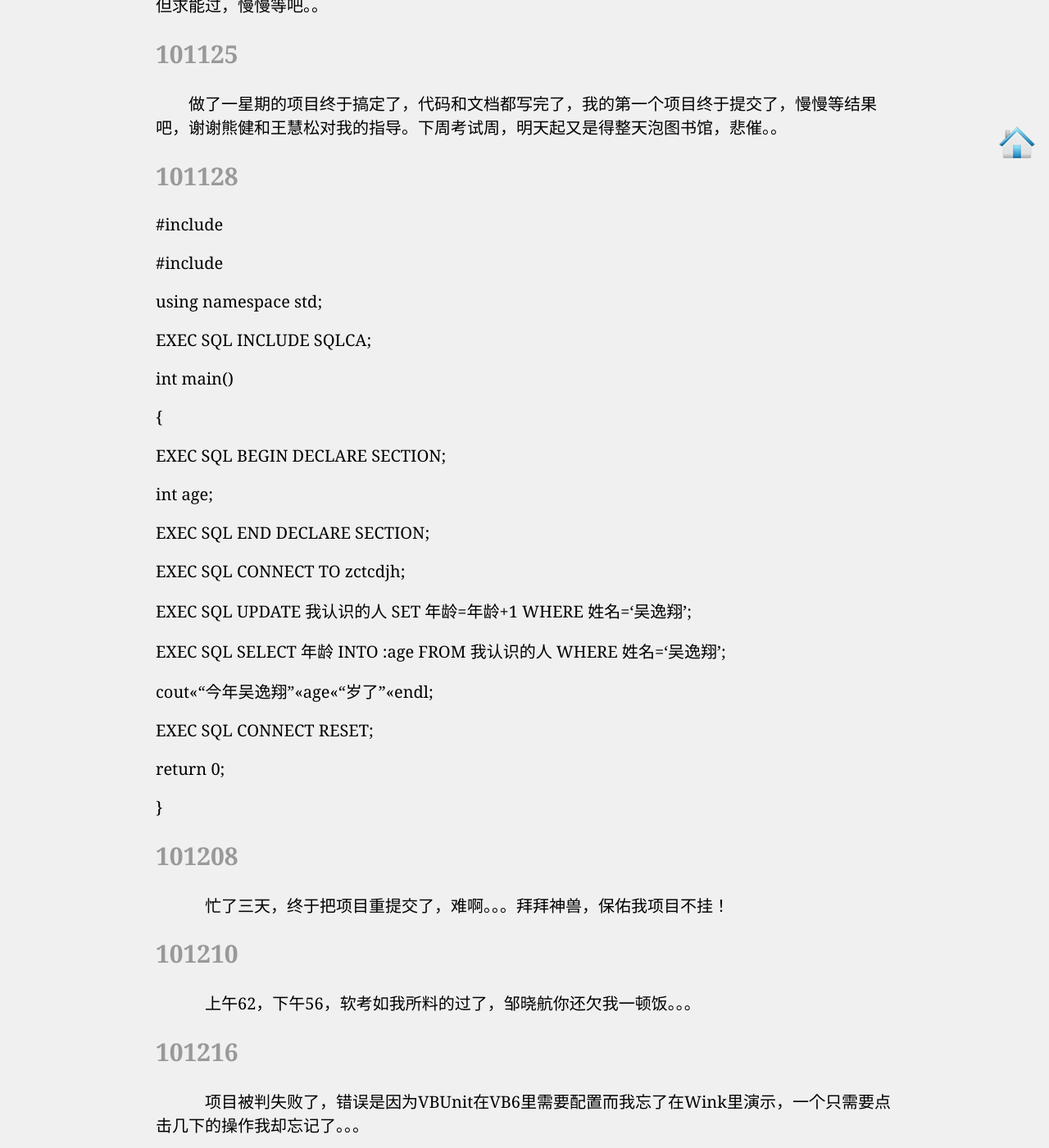
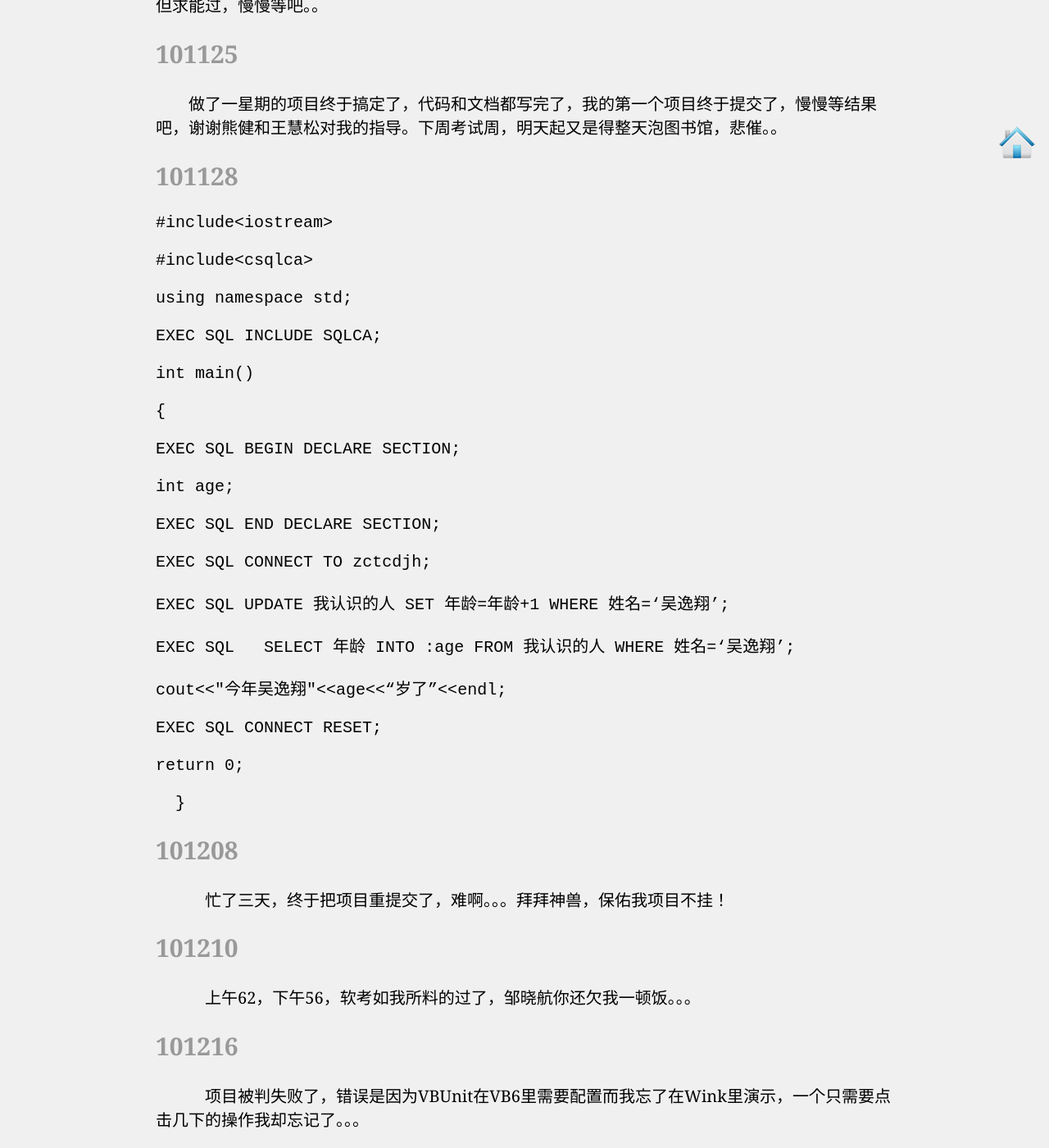
Before and after one commit to CodePeasant/formerblog, a Jekyll site: the page built from _posts/2010-09-27-大二.md, in a window 1280 px wide and 1400 px high, scrolled down 1600 px. Shown: the whole window at 82% size. Built offline with Jekyll 4.4.1, drawn with Linux system fonts in a browser that asks for light colours; some web fonts are replaced; comment, search, counter and statistics services are not loaded.

Commit message:
code highlight

```diff
--- a/_posts/2010-09-27-大二.md
+++ b/_posts/2010-09-27-大二.md
@@ -41,10 +41,10 @@ category: Life
 　　做了一星期的项目终于搞定了，代码和文档都写完了，我的第一个项目终于提交了，慢慢等结果吧，谢谢熊健和王慧松对我的指导。下周考试周，明天起又是得整天泡图书馆，悲催。。
 
 ##101128
+{% highlight c++ %}
+#include<iostream>
 
-\#include<iostream>
-
-\#include<csqlca>
+#include<csqlca>
 
 using namespace std;
 
@@ -73,6 +73,8 @@ EXEC SQL CONNECT RESET;
 return 0;
 
   }
+{% endhighlight %}
+
 
 ##101208
 
```
